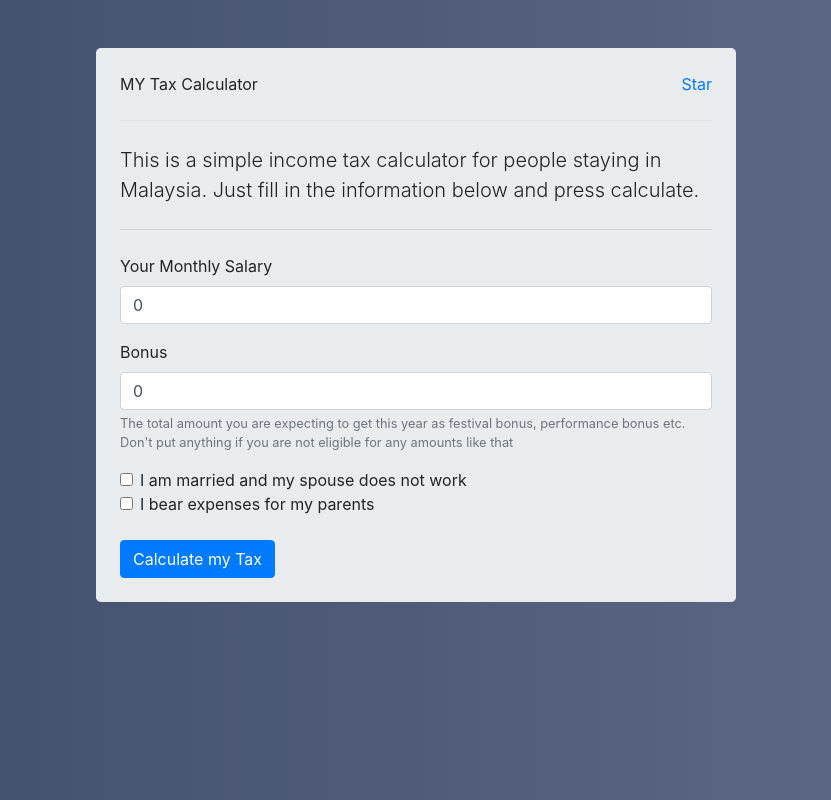
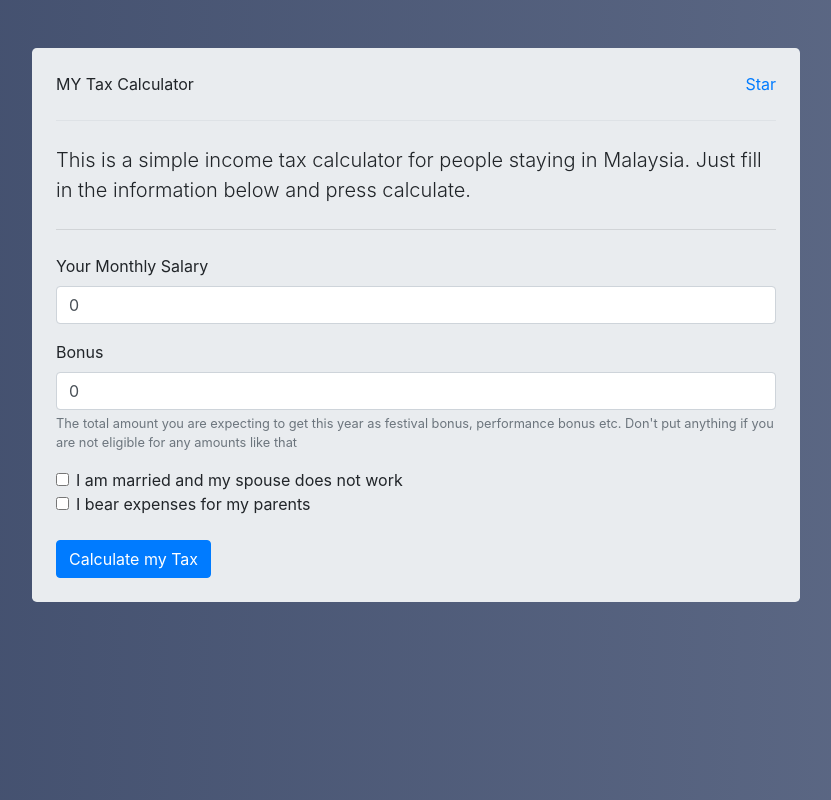
Before and after one commit to dibosh/mytaxcalc, a plain HTML site: page index.html in a window 1280 px wide. Shown: the whole page, without its empty margins (224-1055 px from the left). Drawn offline with nearby package versions, Linux system fonts and the light colour scheme.

Commit message:
Make content view responsive

```diff
--- a/index.html
+++ b/index.html
@@ -12,7 +12,7 @@
 
 <body ng-app="myTaxCalcApp" class="background-grd-1">
   <div class="d-flex flex-row justify-content-center pt-4" ng-controller="MainCtrl as vm">
-    <div class="jumbotron w-50 mt-4 px-4 pt-0 pb-4">
+    <div class="jumbotron main-content mt-4 px-4 pt-0 pb-4">
       <nav class="navbar navbar-light p-0 py-4 d-flex flex-row border-bottom mb-4">
         <span class="mr-auto">MY Tax Calculator</span>
         <a class="github-button" href="https://github.com/dibosh/mytaxcalc" data-size="large" data-show-count="true"
--- a/resources/styles.css
+++ b/resources/styles.css
@@ -8,3 +8,15 @@ body {
   background: -webkit-linear-gradient(to right, #3f4c6b, #606c88);  /* Chrome 10-25, Safari 5.1-6 */
   background: linear-gradient(to right, #3f4c6b, #606c88); /* W3C, IE 10+/ Edge, Firefox 16+, Chrome 26+, Opera 12+, Safari 7+ */
 }
+
+@media (min-width: 320px) {
+  .main-content {
+    width: 90%;
+  }
+}
+
+@media (min-width: 768px) {
+  .main-content {
+    width: 60%;
+  }
+}
```
